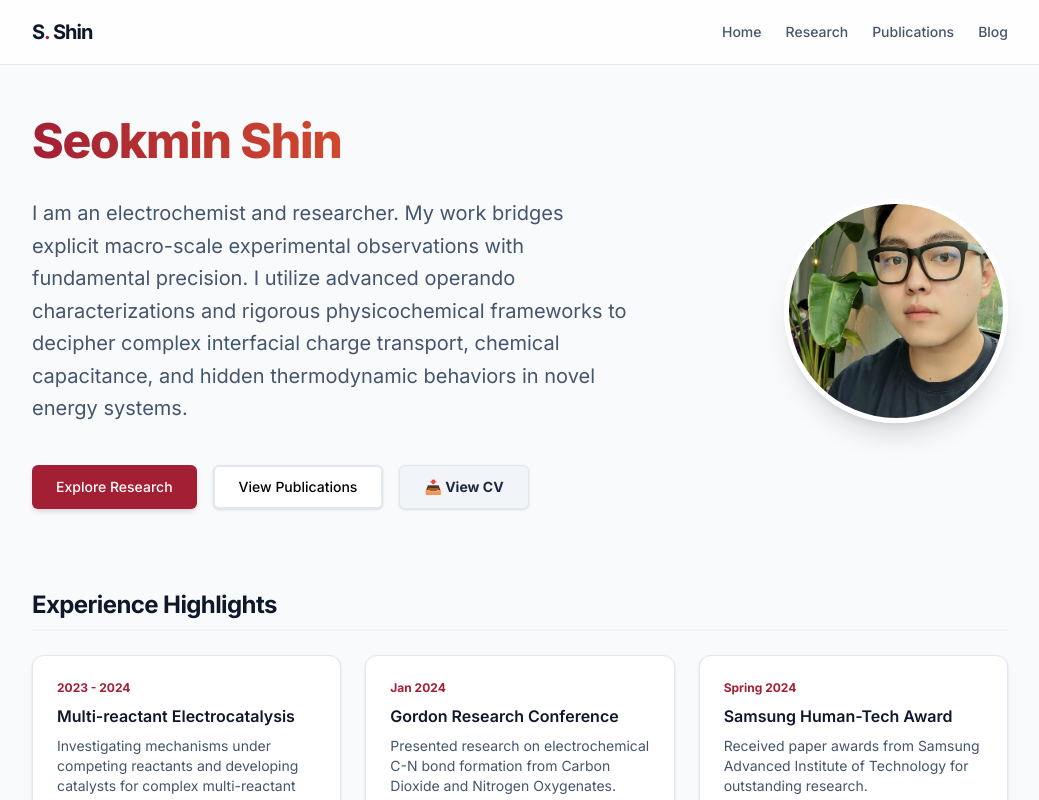
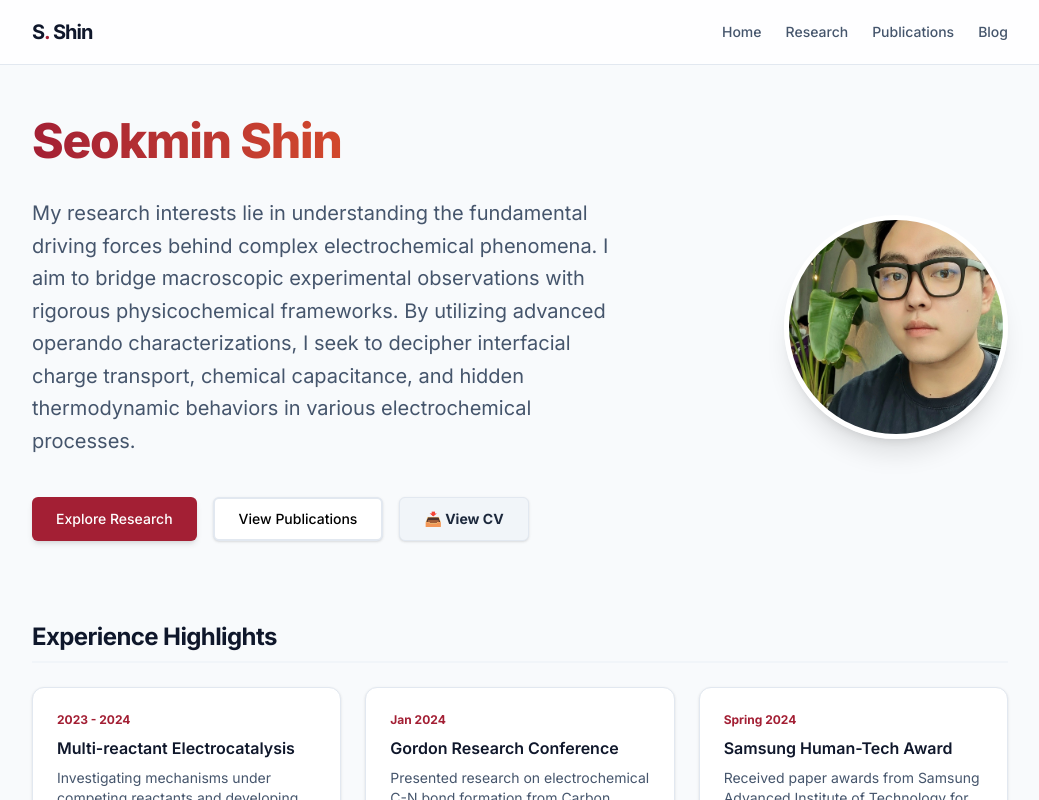
Before and after one commit to SeokminShin/portfolio, a Next.js app: page / in a window 1280 px wide. Shown: the top 800 px of the page, without its empty margins (120-1159 px from the left). Built offline with nearby package versions, Linux system fonts and the light colour scheme.

Commit message:
Refine intro text to aspirational phrasing with 'electrochemical processes'

```diff
--- a/src/app/page.tsx
+++ b/src/app/page.tsx
@@ -11,7 +11,7 @@ export default function Home() {
             Seokmin Shin
           </h1>
           <p className="text-lg text-slate-600 leading-relaxed md:text-xl">
-            I am an electrochemist and researcher. My work bridges explicit macro-scale experimental observations with fundamental precision. I utilize advanced operando characterizations and rigorous physicochemical frameworks to decipher complex interfacial charge transport, chemical capacitance, and hidden thermodynamic behaviors in novel energy systems.
+            My research interests lie in understanding the fundamental driving forces behind complex electrochemical phenomena. I aim to bridge macroscopic experimental observations with rigorous physicochemical frameworks. By utilizing advanced operando characterizations, I seek to decipher interfacial charge transport, chemical capacitance, and hidden thermodynamic behaviors in various electrochemical processes.
           </p>
           <div className="flex flex-wrap items-center justify-center sm:justify-start gap-4 pt-4">
             <Link
```
